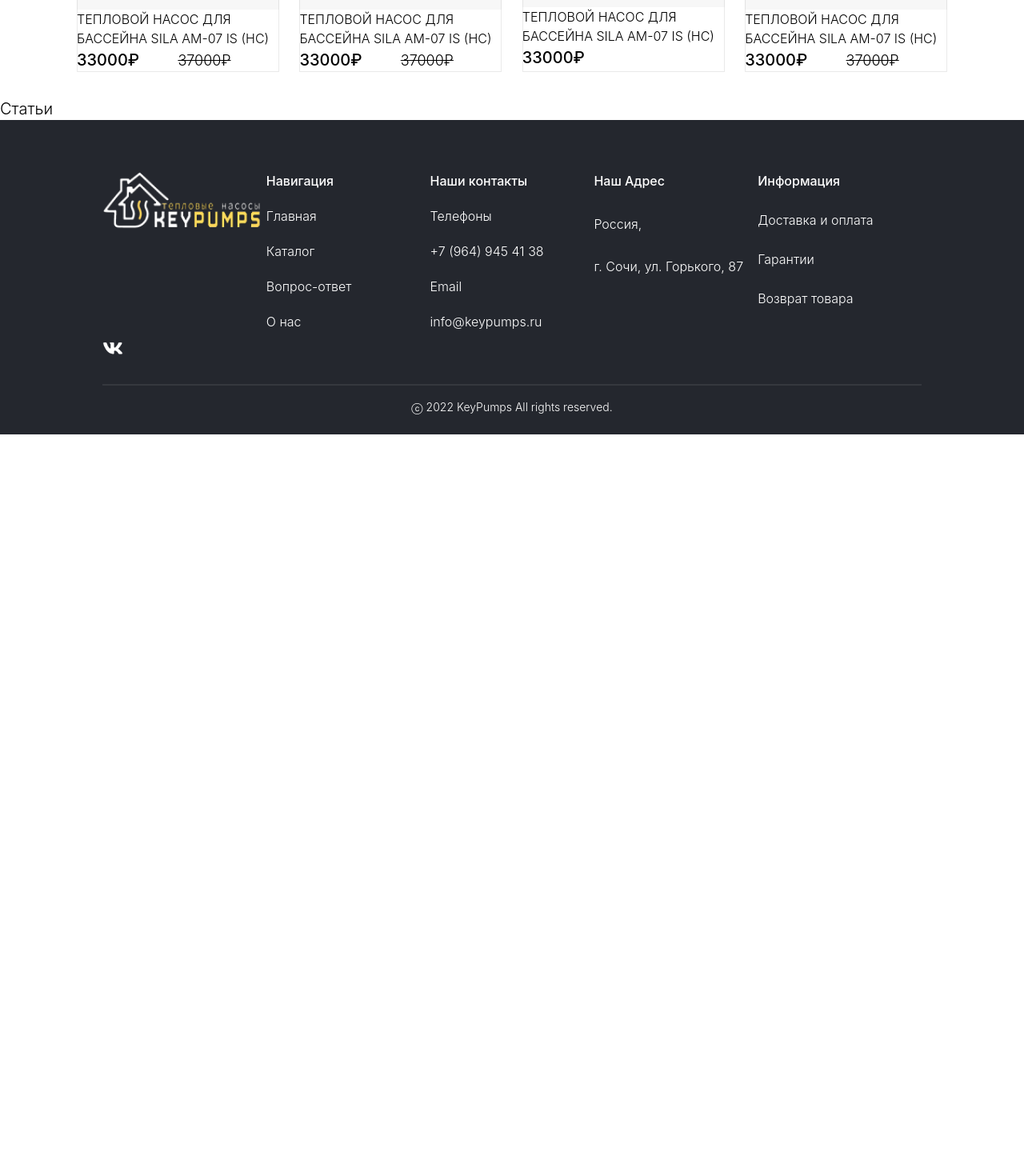
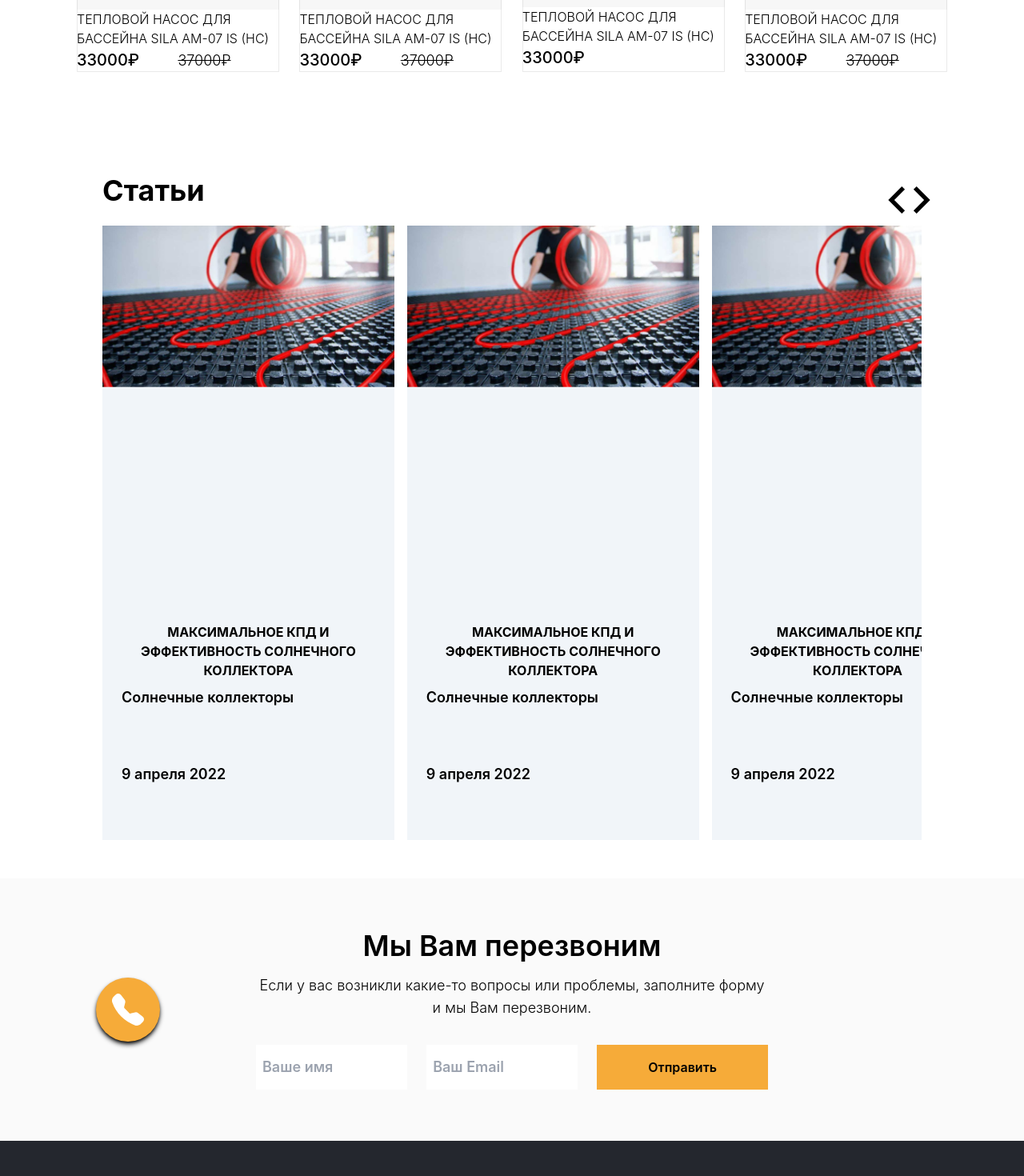
Before and after one commit to erlannn777/key-pumps, a React (Create React App) app: page / in a window 1280 px wide. Shown: the part 3720-5190 px from the top of the page at 80% size. Before the commit the page ends 4263 px from the top, so only its background shows below. Built offline with nearby package versions, Linux system fonts and the light colour scheme.

Commit message:
Закончил home

```diff
--- a/src/components/Articles/Articles.tsx
+++ b/src/components/Articles/Articles.tsx
@@ -1,9 +1,43 @@
 import React from 'react';
+import { RiArrowLeftSLine, RiArrowRightSLine } from 'react-icons/ri'
+import img from '../../img/article.png';
 
 const Articles = () => {
     return (
-        <div className='mt-8'>
-            <h1 className="text-xl">Статьи</h1>
+        <div className='mx-32 mt-32 '>
+            <div className='grid grid-cols-12 gap-6'>
+                <h1 className="text-4xl col-span-11 font-bold">Статьи</h1>
+                <div className='col-span-1 grid grid-cols-2'>
+                    <button className='h-full w-full'><RiArrowLeftSLine className='h-16 w-16' /></button>
+                    <button className='h-full w-full'><RiArrowRightSLine className='h-16 w-16' /></button>
+                </div>
+            </div>
+            <div className="grid gap-4 overflow-x-scroll w-full h-full grid-flow-col">
+                <div className="grid col-span-1 grid-rows-8 bg-slate-100 w-full" style={{ width: "28.5vw" }}>
+                    <img src={img} alt="" className='row-span-5' />
+                    <p className='row-span-1  pt-4 px-6 text-center font-bold pb-2'>МАКСИМАЛЬНОЕ КПД И ЭФФЕКТИВНОСТЬ СОЛНЕЧНОГО КОЛЛЕКТОРА</p>
+                    <p className='row-span-1  px-6 font-semibold text-lg'>Солнечные коллекторы</p>
+                    <p className="row-span-1  pb-4 px-6 font-semibold text-lg">9 апреля 2022</p>
+                </div>
+                <div className="grid grid-rows-8 col-span-1 bg-slate-100" style={{ width: "28.5vw" }}>
+                    <img src={img} alt="" className='row-span-5' />
+                    <p className='row-span-1  pt-4 px-6 text-center font-bold pb-2'>МАКСИМАЛЬНОЕ КПД И ЭФФЕКТИВНОСТЬ СОЛНЕЧНОГО КОЛЛЕКТОРА</p>
+                    <p className='row-span-1  px-6 font-semibold text-lg'>Солнечные коллекторы</p>
+                    <p className="row-span-1  pb-4 px-6 font-semibold text-lg">9 апреля 2022</p>
+                </div>
+                <div className="grid grid-rows-8 bg-slate-100 col-span-1" style={{ width: "28.5vw" }}>
+                    <img src={img} alt="" className='row-span-5' />
+                    <p className='row-span-1  pt-4 px-6 text-center font-bold pb-2'>МАКСИМАЛЬНОЕ КПД И ЭФФЕКТИВНОСТЬ СОЛНЕЧНОГО КОЛЛЕКТОРА</p>
+                    <p className='row-span-1  px-6 font-semibold text-lg'>Солнечные коллекторы</p>
+                    <p className="row-span-1  pb-4 px-6 font-semibold text-lg">9 апреля 2022</p>
+                </div>
+                <div className="grid grid-rows-8 bg-slate-100 col-span-1" style={{ width: "28.5vw" }}>
+                    <img src={img} alt="" className='row-span-5' />
+                    <p className='row-span-1  pt-4 px-6 text-center font-bold pb-2'>МАКСИМАЛЬНОЕ КПД И ЭФФЕКТИВНОСТЬ СОЛНЕЧНОГО КОЛЛЕКТОРА</p>
+                    <p className='row-span-1  px-6 font-semibold text-lg'>Солнечные коллекторы</p>
+                    <p className="row-span-1  pb-4 px-6 font-semibold text-lg">9 апреля 2022</p>
+                </div>
+            </div>
         </div>
     );
 };
--- /dev/null
+++ b/src/components/WeCallYou/WeCallYou.tsx
@@ -0,0 +1,28 @@
+import React from 'react';
+import { BsFillTelephoneFill } from 'react-icons/bs'
+
+const WeCallYou = () => {
+    return (
+        <div className='grid grid-cols-12 py-16 mt-12' style={{ background: "rgba(250, 250, 250, 1)" }}>
+            <div className="col-span-3 w-full grid justify-center items-center">
+                <div style={{ background: "rgba(246, 171, 57, 1)" }} className=" shadow-md shadow-black rounded-full w-20 h-20 align-middle grid justify-center items-center cursor-pointer">
+                    <BsFillTelephoneFill color='white' className='w-10 h-10' />
+                </div>
+            </div>
+            <div className='col-span-6 grid grid-flow-row items-center justify-center'>
+                <h1 className='text-4xl font-semibold text-center mb-4'>Мы Вам перезвоним</h1>
+                <p className='text-center text-lg   '>Если у вас возникли какие-то вопросы или проблемы, заполните форму и мы Вам перезвоним.</p>
+                <form action="" className='grid grid-flow-col gap-6 pt-8'>
+                    <input type="text" placeholder='Ваше имя' className='w-full py-2 px-2 text-lg font-semibold' />
+                    <input type="text" placeholder='Ваш Email' className='w-full py-2 px-2 text-lg font-semibold' />
+                    <button className='py-4 px-16 font-semibold text-black' style={{ background: "rgba(246, 171, 57, 1)" }}>Отправить</button>
+                </form>
+            </div>
+            <div className="col-span-3">
+
+            </div>
+        </div>
+    );
+};
+
+export default WeCallYou;
--- a/src/pages/home/index.tsx
+++ b/src/pages/home/index.tsx
@@ -4,6 +4,7 @@
 import Why from "./Why";
 import PopProd from "../../components/popProd";
 import Articles from "../../components/Articles/Articles";
+import WeCallYou from "../../components/WeCallYou/WeCallYou";
 const Home = () => {
     let [slides, setSlides] = useState([
         { about: "Геотермальный тепловой SGLA GM-10 S (H)  и горячего водоснабжения... Подходит для установки на деревянную/межкомнатную дверь.", price: "2145 000", oldprice: "370 00", name: 'ГЕОТЕРМАЛЬНЫЙ ТЕПЛОВОЙ НАСОС SILA GM-10 S (H)', img: "../../img/slide.png", id: 1, selected: true },
@@ -67,6 +68,7 @@
             <Why />
             <PopProd pops={pops} />
             <Articles />
+            <WeCallYou />
         </div>
 
     );
```
Also changed, not shown: src/img/article.png (added).
